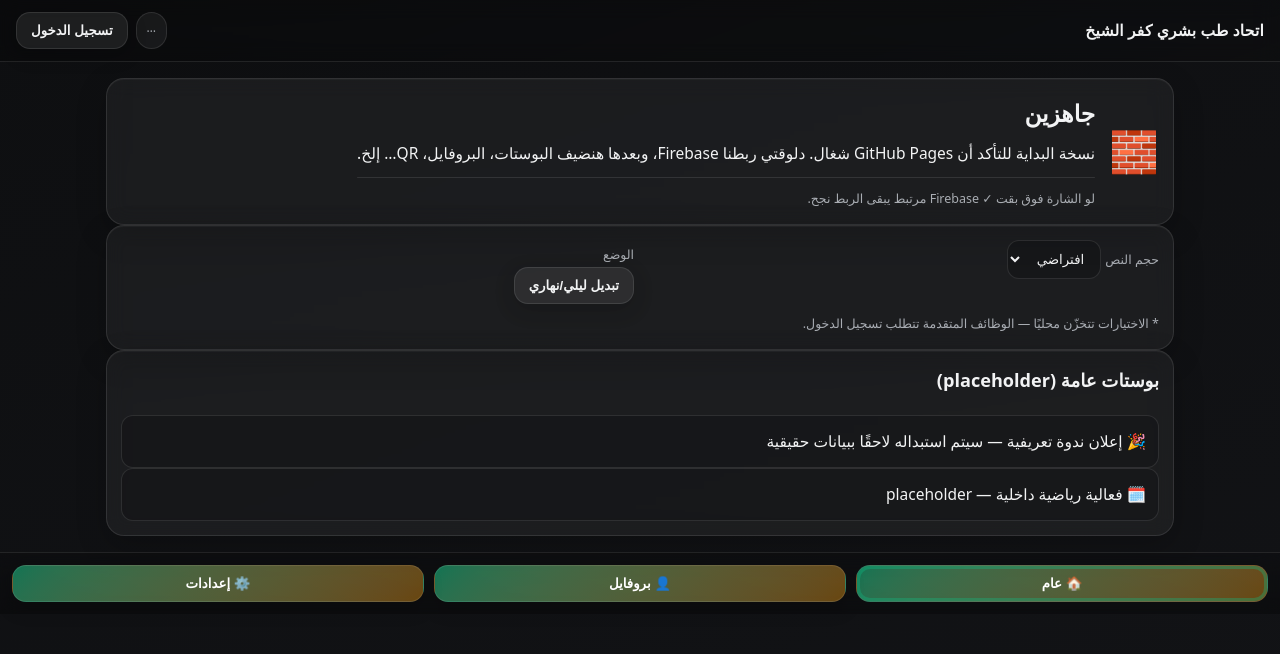
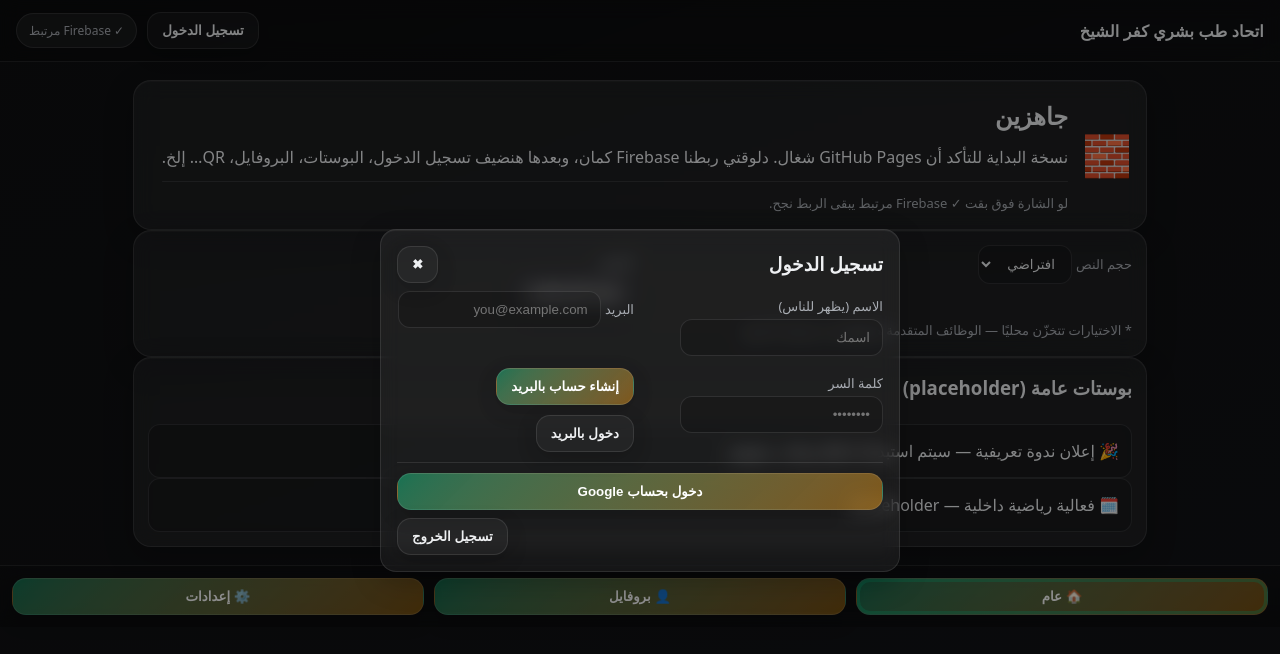
Before and after one commit to 2b4r/ittihad-med-kfs, a plain HTML site: page index.html in a window 1280 px wide. Both pictures are taken after a click on the button "تسجيل الدخول". Drawn offline with Linux system fonts and the light colour scheme; no server answers.

Commit message:
index.html

```diff
--- a/index.html
+++ b/index.html
@@ -4,13 +4,13 @@
 <meta charset="utf-8" />
 <meta name="viewport" content="width=device-width, initial-scale=1" />
 <title data-i18n="title">اتحاد طب بشري كفر الشيخ</title>
-<meta name="color-scheme" content="dark light" />
+<meta name="theme-color" content="#101214"/>
 
 <style>
 :root{
   --bg1:#0e0f11; --bg2:#121316;
-  --card:rgba(255,255,255,.05);
-  --txt:#f2f3f4; --mut:#a9adb3; --bor:rgba(255,255,255,.10);
+  --card:rgba(255,255,255,.06);
+  --txt:#eef0f2; --mut:#a9adb3; --bor:rgba(255,255,255,.10);
   --ring:rgba(16,185,129,.35);
   --acc1:#10b981; --acc2:#f59e0b;
   --shadow:0 10px 30px rgba(0,0,0,.22), inset 0 1px 0 rgba(255,255,255,.04);
@@ -18,66 +18,67 @@
   --pad:14px; --gap:12px; --blur:10px;
 }
 :root.light{
-  --bg1:#fbfbfb; --bg2:#ffffff; --card:#ffffff;
-  --txt:#171717; --mut:#5b6066; --bor:rgba(0,0,0,.12);
-  --ring:rgba(245,158,11,.35); --shadow:0 10px 30px rgba(0,0,0,.08);
+  --bg1:#f6f7f8; --bg2:#ffffff; --card:rgba(255,255,255,.92);
+  --txt:#171717; --mut:#5b6066; --bor:rgba(0,0,0,.10);
+  --ring:rgba(245,158,11,.35);
+  --acc1:#16a34a; --acc2:#ea580c;
+  --shadow:0 10px 30px rgba(0,0,0,.1), inset 0 1px 0 rgba(255,255,255,.9);
 }
 *{box-sizing:border-box} html,body{height:100%}
 body{
-  margin:0; font:15.5px/1.75 ui-rounded,system-ui,Segoe UI,Arial;
+  margin:0; font:16px/1.75 ui-rounded,system-ui,Segoe UI,Arial;
   color:var(--txt);
   background:linear-gradient(160deg,var(--bg1),var(--bg2)) fixed;
   -webkit-font-smoothing:antialiased; text-rendering:optimizeLegibility;
 }
-.topbar{position:sticky;top:0;z-index:40;display:flex;justify-content:space-between;align-items:center;gap:10px;
+.topbar{position:sticky;top:0;z-index:20;display:flex;justify-content:space-between;align-items:center;
   padding:12px 16px;background:linear-gradient(160deg,rgba(0,0,0,.28),rgba(0,0,0,.12));
   backdrop-filter:blur(var(--blur));border-bottom:1px solid var(--bor)}
 .brand{font-weight:800;letter-spacing:.2px}
-.badge{border:1px solid var(--bor);border-radius:999px;padding:4px 10px;background:rgba(255,255,255,.06);color:var(--mut);font-size:12px}
-.actions{display:flex;gap:8px;flex-wrap:wrap}
-.container{max-width:1100px;margin:0 auto;padding:16px}
+.badge{border:1px solid var(--bor);border-radius:999px;padding:6px 12px;background:rgba(255,255,255,.06);color:var(--mut);font-size:12px}
+.container{max-width:1050px;margin:0 auto;padding:18px}
 .view.hidden{display:none}
 .card{background:var(--card);border:1px solid var(--bor);border-radius:var(--radius-xl);
   padding:var(--pad);box-shadow:var(--shadow);backdrop-filter:blur(var(--blur));transition:transform .12s}
 .card:hover{transform:translateY(-1px)}
 .separator{height:1px;background:var(--bor);margin:10px 0;border-radius:999px}
 .grid{display:grid;grid-template-columns:repeat(2,minmax(0,1fr));gap:var(--gap)}
-@media(max-width:900px){.grid{grid-template-columns:1fr}}
+@media(max-width:840px){.grid{grid-template-columns:1fr}}
 textarea,input,select,button{border:1px solid var(--bor);border-radius:var(--radius-md);
   background:rgba(0,0,0,.18);color:var(--txt);padding:10px 12px;outline:none;transition:.15s}
-:root.light textarea,:root.light input,:root.light select,:root.light button{background:#f6f7f9}
 textarea{min-height:100px;resize:vertical}
-input:focus,textarea:focus,select:focus{border-color:color-mix(in srgb,var(--acc1) 55%,#000);box-shadow:0 0 0 4px var(--ring)}
-button{cursor:pointer;border-radius:var(--radius-lg);font-weight:600;
-  background:linear-gradient(135deg,color-mix(in srgb,var(--acc1) 60%,transparent),color-mix(in srgb,var(--acc2) 40%,transparent));
+input:focus,textarea:focus,select:focus{border-color:color-mix(in srgb,var(--acc1) 45%,#000);box-shadow:0 0 0 4px var(--ring)}
+button{cursor:pointer;border-radius:var(--radius-lg);font-weight:700;
+  background:linear-gradient(135deg,color-mix(in srgb,var(--acc1) 55%,transparent),color-mix(in srgb,var(--acc2) 45%,transparent));
   color:#fff;border:1px solid var(--bor);padding:10px 14px;box-shadow:0 6px 20px rgba(0,0,0,.18)}
 button:hover{filter:brightness(1.05)} button:active{transform:translateY(1px)}
-button.ghost{background:rgba(255,255,255,.08);color:var(--txt)}
-.muted{color:var(--mut);font-size:12.5px}
+button.ghost{background:rgba(255,255,255,.04);color:var(--txt)}
+.muted{color:var(--mut);font-size:13px}
 .row{display:flex;gap:10px;flex-wrap:wrap;align-items:center}
-.bottom{position:sticky;bottom:0;z-index:30;display:flex;justify-content:space-around;gap:10px;padding:12px;
+.bottom{position:sticky;bottom:0;z-index:15;display:flex;justify-content:space-around;gap:10px;padding:12px;
   background:linear-gradient(0deg,rgba(0,0,0,.28),rgba(0,0,0,.12));border-top:1px solid var(--bor);backdrop-filter:blur(var(--blur))}
 .bottom button{flex:1;text-align:center}.bottom .active{box-shadow:0 0 0 3px var(--ring) inset}
-.post{border:1px solid var(--bor);border-radius:12px;padding:12px;background:rgba(0,0,0,.16)}
+.post{border:1px solid var(--bor);border-radius:12px;padding:12px;background:rgba(0,0,0,.18)}
 .alert{position:fixed;left:10px;right:10px;bottom:80px;background:#b91c1c;color:#fff;padding:10px;border-radius:12px;z-index:9999;display:none}
 .alert.show{display:block}
 
-/* Modal */
-.modal{position:fixed;inset:0;display:none;place-items:center;background:rgba(0,0,0,.45);z-index:50}
-.modal .box{width:min(560px,94vw);background:var(--card);border:1px solid var(--bor);
-  border-radius:16px;padding:16px;box-shadow:var(--shadow)}
-.modal h3{margin-top:0}
-.note{font-size:12px;color:var(--mut)}
+/* ===== Modal ===== */
+.modal{position:fixed;inset:0;background:rgba(0,0,0,.45);display:none;
+  place-items:center;z-index:40;padding:14px}
+.modal .box{width:min(520px,100%);background:var(--card);border:1px solid var(--bor);
+  border-radius:16px;padding:16px;box-shadow:var(--shadow);backdrop-filter:blur(10px)}
+.modal .head{display:flex;justify-content:space-between;align-items:center;margin-bottom:8px}
+.modal .head h3{margin:0}
 </style>
 </head>
 <body>
 
 <header class="topbar">
   <div class="brand" data-i18n="title">اتحاد طب بشري كفر الشيخ</div>
-  <div class="actions">
+  <div class="row">
+    <button id="btnOpenAuth" class="ghost"
+      onclick="document.getElementById('authModal').style.display='grid'">تسجيل الدخول</button>
     <div class="badge" id="statusBadge">…</div>
-    <button id="btnOpenAuth" class="ghost">تسجيل الدخول</button>
-    <button id="btnSignOut" class="ghost" style="display:none">تسجيل الخروج</button>
   </div>
 </header>
 
@@ -91,7 +92,7 @@ button.ghost{background:rgba(255,255,255,.08);color:var(--txt)}
         <div>
           <h2 style="margin:0 0 6px" data-i18n="ready">جاهزين</h2>
           <p style="margin:0" data-i18n="desc">
-            نسخة البداية للتأكد أن GitHub Pages شغال. دلوقتي ربطنا Firebase، وبعدها هنضيف البوستات، البروفايل، QR… إلخ.
+            نسخة البداية للتأكد أن GitHub Pages شغال. دلوقتي ربطنا Firebase كمان، وبعدها هنضيف تسجيل الدخول، البوستات، البروفايل، QR… إلخ.
           </p>
           <div class="separator"></div>
           <p class="muted" style="margin:0" data-i18n="badgeNote">
@@ -106,9 +107,9 @@ button.ghost{background:rgba(255,255,255,.08);color:var(--txt)}
         <div>
           <label class="muted" data-i18n="fontSize">حجم النص</label>
           <select id="fontSizeSel">
-            <option value="15.5" data-i18n="fsDefault">افتراضي</option>
-            <option value="16" data-i18n="fsLarge">كبير</option>
-            <option value="17" data-i18n="fsXL">أكبر</option>
+            <option value="16" data-i18n="fsDefault">افتراضي</option>
+            <option value="17" data-i18n="fsLarge">كبير</option>
+            <option value="18" data-i18n="fsXL">أكبر</option>
           </select>
         </div>
         <div>
@@ -117,7 +118,7 @@ button.ghost{background:rgba(255,255,255,.08);color:var(--txt)}
         </div>
       </div>
       <p class="muted" style="margin:.6rem 0 0" data-i18n="prefsNote">
-        * الاختيارات تتخزّن محليًا — الوظائف المتقدمة تتطلب تسجيل الدخول.
+        * الاختيارات تتخزّن محليًا — الوظائف المتقدمة هنفعلها بعد تسجيل الدخول.
       </p>
     </div>
 
@@ -135,27 +136,26 @@ button.ghost{background:rgba(255,255,255,.08);color:var(--txt)}
       <div class="grid">
         <div>
           <label class="muted" data-i18n="name">الاسم</label>
-          <input id="pName" placeholder="—">
+          <input id="pName" placeholder="—" value="Mahmoud Emara">
         </div>
         <div>
           <label class="muted" data-i18n="email">البريد</label>
-          <input id="pEmail" placeholder="—">
+          <input id="pEmail" placeholder="—" value="dr.emara10@gmail.com">
         </div>
         <div>
           <label class="muted" data-i18n="age">العمر</label>
-          <input id="pAge" type="number" min="16" max="100" placeholder="—">
+          <input id="pAge" type="number" min="16" max="100" placeholder="—" value="18">
         </div>
         <div>
           <label class="muted" data-i18n="batch">رقم الدفعة</label>
-          <input id="pBatch" placeholder="—">
+          <input id="pBatch" placeholder="—" value="12">
         </div>
       </div>
       <div class="row" style="margin-top:10px">
         <button class="ghost" id="btnSaveProfile" data-i18n="saveLocal">حفظ (محليًا الآن)</button>
-        <button id="btnSaveToCloud">حفظ على السحابة</button>
       </div>
-      <p class="muted" style="margin:.6rem 0 0" id="profileTip">
-        * بعد تسجيل الدخول، «حفظ على السحابة» بيربط بياناتك بالحساب واسم مستخدم فريد.
+      <p class="muted" style="margin:.6rem 0 0" data-i18n="profileNote">
+        * في مرحلة تسجيل الدخول هنربط البيانات دي بحساب المستخدم.
       </p>
     </div>
   </section>
@@ -181,7 +181,7 @@ button.ghost{background:rgba(255,255,255,.08);color:var(--txt)}
         </div>
       </div>
       <p class="muted" style="margin:.6rem 0 0" data-i18n="laterNote">
-        * قريبًا: لوحة المشرف، واعتماد الحسابات، ومسح QR للحضور.
+        * لاحقًا هنضيف لوحة المشرف، والموافقة على الحسابات، ومسح QR للحضور.
       </p>
     </div>
   </section>
@@ -194,33 +194,38 @@ button.ghost{background:rgba(255,255,255,.08);color:var(--txt)}
   <button data-view="view-settings" data-i18n="tabSettings">⚙️ إعدادات</button>
 </nav>
 
-<!-- Modal: Auth -->
-<div class="modal" id="authModal" aria-hidden="true">
+<!-- ====== AUTH MODAL ====== -->
+<div id="authModal" class="modal">
   <div class="box">
-    <div class="row" style="justify-content:space-between">
-      <h3 style="margin:0">تسجيل الدخول</h3>
-      <button id="btnCloseAuth" class="ghost">✖</button>
+    <div class="head">
+      <h3>تسجيل الدخول</h3>
+      <button id="btnCloseAuth" class="ghost"
+        onclick="document.getElementById('authModal').style.display='none'">✖</button>
     </div>
-    <div class="grid" style="margin-top:8px">
+    <div class="grid">
       <div>
-        <label class="muted">الاسم (سيُحجز كاسم مستخدم فريد)</label>
-        <input id="authName" placeholder="أدخل اسمك">
+        <label class="muted">الاسم (يظهر للناس)</label>
+        <input id="authName" placeholder="اسمك">
       </div>
       <div>
-        <label class="muted">البريد الإلكتروني</label>
-        <input id="authEmail" inputmode="email" placeholder="name@email.com">
+        <label class="muted">البريد</label>
+        <input id="authEmail" placeholder="you@example.com">
       </div>
       <div>
-        <label class="muted">كلمة المرور</label>
+        <label class="muted">كلمة السر</label>
         <input id="authPass" type="password" placeholder="••••••••">
       </div>
-      <div class="row">
-        <button id="btnEmailSignUp">إنشاء حساب</button>
-        <button id="btnEmailSignIn" class="ghost">دخول</button>
-        <button id="btnGoogle">دخول عبر Google</button>
+      <div class="row" style="align-items:flex-end">
+        <button id="btnEmailSignUp">إنشاء حساب بالبريد</button>
+        <button id="btnEmailSignIn" class="ghost">دخول بالبريد</button>
       </div>
     </div>
-    <div id="authHint" class="note" style="margin-top:8px"></div>
+    <div class="separator"></div>
+    <button id="btnGoogle" style="width:100%">دخول بحساب Google</button>
+    <div class="row" style="margin-top:8px;justify-content:space-between">
+      <div class="muted" id="authHint"></div>
+      <button id="btnSignOut" class="ghost">تسجيل الخروج</button>
+    </div>
   </div>
 </div>
 
@@ -278,43 +283,22 @@ button.ghost{background:rgba(255,255,255,.08);color:var(--txt)}
     }
   }
 
-  // i18n
+  // ====== i18n ======
   const dict={
-    ar:{title:"اتحاد طب بشري كفر الشيخ",ready:"جاهزين",desc:"نسخة البداية للتأكد أن GitHub Pages شغال. دلوقتي ربطنا Firebase، وبعدها هنضيف البوستات، البروفايل، QR… إلخ.",
+    ar:{title:"اتحاد طب بشري كفر الشيخ",ready:"جاهزين",desc:"نسخة البداية للتأكد أن GitHub Pages شغال. دلوقتي ربطنا Firebase كمان، وبعدها هنضيف تسجيل الدخول، البوستات، البروفايل، QR… إلخ.",
       badgeNote:"لو الشارة فوق بقت ✓ Firebase مرتبط يبقى الربط نجح.",fontSize:"حجم النص",fsDefault:"افتراضي",fsLarge:"كبير",fsXL:"أكبر",
-      theme:"الوضع",toggleTheme:"تبديل ليلي/نهاري",prefsNote:"* الاختيارات تتخزّن محليًا — الوظائف المتقدمة تتطلب تسجيل الدخول.",
+      theme:"الوضع",toggleTheme:"تبديل ليلي/نهاري",prefsNote:"* الاختيارات تتخزّن محليًا — الوظائف المتقدمة هنفعلها بعد تسجيل الدخول.",
       publicPosts:"بوستات عامة (placeholder)",post1:"إعلان ندوة تعريفية — سيتم استبداله لاحقًا ببيانات حقيقية",post2:"فعالية رياضية داخلية — placeholder",
-      profile:"بروفايل",name:"الاسم",email:"البريد",age:"العمر",batch:"رقم الدفعة",saveLocal:"حفظ (محليًا الآن)",
-      settings:"إعدادات",language:"اللغة",customize:"تخصيص",clearPrefs:"مسح تفضيلات الجهاز",laterNote:"* قريبًا: لوحة المشرف، واعتماد الحسابات، ومسح QR للحضور.",
+      profile:"بروفايل",name:"الاسم",email:"البريد",age:"العمر",batch:"رقم الدفعة",saveLocal:"حفظ (محليًا الآن)",profileNote:"* في مرحلة تسجيل الدخول هنربط البيانات دي بحساب المستخدم.",
+      settings:"إعدادات",language:"اللغة",customize:"تخصيص",clearPrefs:"مسح تفضيلات الجهاز",laterNote:"* لاحقًا هنضيف لوحة المشرف، والموافقة على الحسابات، ومسح QR للحضور.",
       tabHome:"🏠 عام",tabProfile:"👤 بروفايل",tabSettings:"⚙️ إعدادات"},
-    en:{title:"Kafr El‑Sheikh Med Students’ Union",ready:"Ready",desc:"Starter to confirm GitHub Pages. We link Firebase now; posts, profile and QR come next.",
-      badgeNote:"If you see ✓ Firebase linked, the link is OK.",fontSize:"Font size",fsDefault:"Default",fsLarge:"Large",fsXL:"X‑Large",
-      theme:"Theme",toggleTheme:"Light/Dark",prefsNote:"* Preferences saved locally; advanced features need sign‑in.",
-      publicPosts:"Public posts (placeholder)",post1:"Intro seminar — will be replaced",post2:"Internal sports event — placeholder",
-      profile:"Profile",name:"Name",email:"Email",age:"Age",batch:"Batch",saveLocal:"Save (local)",
-      settings:"Settings",language:"Language",customize:"Customize",clearPrefs:"Clear local",laterNote:"* Admin console, approvals & QR soon.",
-      tabHome:"🏠 Home",tabProfile:"👤 Profile",tabSettings:"⚙️ Settings"},
-    es:{title:"Unión de Medicina Kafr El‑Sheikh",ready:"Listos",desc:"Página inicial para comprobar GitHub Pages. Enlazamos Firebase; luego posts, perfil y QR.",
-      badgeNote:"Si ves ✓ Firebase linked, OK.",fontSize:"Tamaño de fuente",fsDefault:"Predeterminado",fsLarge:"Grande",fsXL:"Muy grande",
-      theme:"Tema",toggleTheme:"Claro/Oscuro",prefsNote:"* Preferencias locales; funciones avanzadas requieren inicio de sesión.",
-      publicPosts:"Publicaciones públicas (placeholder)",post1:"Seminario de introducción",post2:"Evento deportivo interno",
-      profile:"Perfil",name:"Nombre",email:"Correo",age:"Edad",batch:"Promoción",saveLocal:"Guardar (local)",
-      settings:"Ajustes",language:"Idioma",customize:"Personalizar",clearPrefs:"Borrar",laterNote:"* Próximo: panel admin y QR.",
-      tabHome:"🏠 Inicio",tabProfile:"👤 Perfil",tabSettings:"⚙️ Ajustes"},
-    fr:{title:"Union Médecine – Kafr El‑Cheikh",ready:"Prêts",desc:"Page de vérif GitHub Pages. On lie Firebase; posts, profil et QR après.",
-      badgeNote:"Si ✓ Firebase linked s’affiche, c’est bon.",fontSize:"Taille du texte",fsDefault:"Par défaut",fsLarge:"Grand",fsXL:"Très grand",
-      theme:"Thème",toggleTheme:"Clair/Sombre",prefsNote:"* Préférences locales; fonctions avancées nécessitent connexion.",
-      publicPosts:"Publications publiques (bouchon)",post1:"Séminaire d’intro",post2:"Événement sportif interne",
-      profile:"Profil",name:"Nom",email:"Email",age:"Âge",batch:"Promo",saveLocal:"Enregistrer (local)",
-      settings:"Paramètres",language:"Langue",customize:"Personnaliser",clearPrefs:"Effacer",laterNote:"* Bientôt: admin & QR.",
-      tabHome:"🏠 Accueil",tabProfile:"👤 Profil",tabSettings:"⚙️ Réglages"},
-    de:{title:"Med‑Studierendenrat Kafr El‑Sheikh",ready:"Bereit",desc:"Startseite zur Prüfung. Jetzt Firebase; Posts, Profil & QR folgen.",
-      badgeNote:"Wenn ✓ Firebase linked erscheint, passt es.",fontSize:"Schriftgröße",fsDefault:"Standard",fsLarge:"Groß",fsXL:"Sehr groß",
-      theme:"Theme",toggleTheme:"Hell/Dunkel",prefsNote:"* Lokale Einstellungen; erweiterte Funktionen nach Anmeldung.",
-      publicPosts:"Öffentliche Beiträge (Platzhalter)",post1:"Einführungsseminar",post2:"Internes Sportevent",
-      profile:"Profil",name:"Name",email:"E‑Mail",age:"Alter",batch:"Jahrgang",saveLocal:"Speichern (lokal)",
-      settings:"Einstellungen",language:"Sprache",customize:"Anpassen",clearPrefs:"Löschen",laterNote:"* Bald: Admin & QR.",
-      tabHome:"🏠 Start",tabProfile:"👤 Profil",tabSettings:"⚙️ Einstell."}
+    en:{title:"Kafr El-Sheikh Med Students’ Union",ready:"Ready",desc:"Starter page to confirm GitHub Pages is working. We also link Firebase now, then we’ll add Sign‑in, Posts, Profile, QR, etc.",
+      badgeNote:"If the badge shows ✓ Firebase linked, the link is OK.",fontSize:"Font size",fsDefault:"Default",fsLarge:"Large",fsXL:"X‑Large",
+      theme:"Theme",toggleTheme:"Light/Dark",prefsNote:"* Preferences are saved locally. Advanced features require sign‑in.",
+      publicPosts:"Public posts (placeholder)",post1:"Intro seminar announcement — will be replaced with real data",post2:"Internal sports event — placeholder",
+      profile:"Profile",name:"Name",email:"Email",age:"Age",batch:"Batch No.",saveLocal:"Save (local)",profileNote:"* Will be linked to the user after sign‑in stage.",
+      settings:"Settings",language:"Language",customize:"Customize",clearPrefs:"Clear local prefs",laterNote:"* Admin dashboard, approvals and QR attendance come next.",
+      tabHome:"🏠 Home",tabProfile:"👤 Profile",tabSettings:"⚙️ Settings"}
   };
   const i18nElems=[...document.querySelectorAll('[data-i18n]')];
   function applyLang(lang){
@@ -329,10 +313,6 @@ button.ghost{background:rgba(255,255,255,.08);color:var(--txt)}
   applyLang(savedLang);
   const langSel=document.getElementById('langSel');
   if(langSel){ langSel.onchange=()=>applyLang(langSel.value); }
-
-  // clear local
-  const clr=document.getElementById('btnClearLocal');
-  if(clr){ clr.onclick=()=>{ localStorage.clear(); location.reload(); }; }
 })();
 </script>
 
@@ -342,27 +322,52 @@ button.ghost{background:rgba(255,255,255,.08);color:var(--txt)}
 <script src="https://www.gstatic.com/firebasejs/10.12.0/firebase-firestore-compat.js"></script>
 
 <script>
-// مفاتيح مشروعك
+// مفاتيح مشروعك (Client keys — عادي تكون عامة)
 const firebaseConfig = {
   apiKey: "AIzaSyDfiO-4J0DIHSKZo_vdBXeS343eJ0x4pYo",
   authDomain: "ittihad-med-kfs.firebaseapp.com",
   projectId: "ittihad-med-kfs",
   appId: "1:323302922960:web:3343605d75d2a5147cdcd5"
 };
-firebase.initializeApp(firebaseConfig);
-const auth = firebase.auth();
-const db   = firebase.firestore();
+
+(function(){
+  const badge = document.getElementById('statusBadge');
+  const errBox = document.getElementById('errBox');
+  const toast = (msg)=>{ errBox.textContent=msg; errBox.classList.add('show'); setTimeout(()=>errBox.classList.remove('show'),4000); };
+
+  try{
+    firebase.initializeApp(firebaseConfig);
+    const db = firebase.firestore();
+
+    // كتابة اختبارية للكشف عن Rules
+    db.collection('ping').doc('hello').set({time:new Date().toISOString(), page:location.href})
+      .then(()=>{ badge.textContent='✓ Firebase مرتبط'; })
+      .catch(e=>{
+        badge.textContent='⚠️ Firestore error';
+        if (e && e.code==='permission-denied') {
+          toast('Firestore Permission Denied — عدّل القواعد (Rules) أو سجّل الدخول.');
+        } else {
+          toast('Firestore error: ' + (e.message||e));
+        }
+        console.error(e);
+      });
+  }catch(e){
+    badge.textContent='⚠️ Init error';
+    toast('Firebase init error: ' + (e.message||e));
+    console.error(e);
+  }
+})();
 </script>
 
 <script>
+/* ===== AUTH (Email + Google) + HOTFIX للمودال ===== */
 (function(){
-  const ADMINS = ['dr.emara10@gmail.com']; // عدّل/زود ايميلات الأدمن
+  const ADMINS = ['dr.emara10@gmail.com']; // تقدر تزود إيميلات الأدمن
 
-  const badge   = document.getElementById('statusBadge');
-  const errBox  = document.getElementById('errBox');
+  // عناصر
   const modal   = document.getElementById('authModal');
   const openBtn = document.getElementById('btnOpenAuth');
-  const outBtn  = document.getElementById('btnSignOut');
+  const closeBtn= document.getElementById('btnCloseAuth');
   const nameInp = document.getElementById('authName');
   const email   = document.getElementById('authEmail');
   const pass    = document.getElementById('authPass');
@@ -370,40 +375,73 @@ const db   = firebase.firestore();
   const btnUp   = document.getElementById('btnEmailSignUp');
   const btnIn   = document.getElementById('btnEmailSignIn');
   const btnG    = document.getElementById('btnGoogle');
-  const btnClose= document.getElementById('btnCloseAuth');
+  const btnOut  = document.getElementById('btnSignOut');
+  const badge   = document.getElementById('statusBadge');
 
-  const show   = el => el && (el.style.display = '');
-  const hide   = el => el && (el.style.display = 'none');
-  const L      = s => (s||'').trim();
-  const lower  = s => L(s).toLowerCase();
-  const toast  = msg => { if(hint){ hint.textContent = msg; } };
-  const isAdminEmail = (u) => u && ADMINS.includes(lower(u.email||''));
+  const auth = firebase.auth();
+  const db   = firebase.firestore();
 
-  function toggleModal(v){ if(!modal) return; modal.style.display = v ? 'grid' : 'none'; toast(''); }
-  if(openBtn) openBtn.onclick = ()=> toggleModal(true);
-  if(btnClose) btnClose.onclick = ()=> toggleModal(false);
+  // Hotfix: فتح/قفل المودال دائمًا
+  if(openBtn && modal) openBtn.onclick = ()=> modal.style.display='grid';
+  if(closeBtn && modal) closeBtn.onclick= ()=> modal.style.display='none';
+  window.addEventListener('click',e=>{ if(e.target===modal) modal.style.display='none'; });
 
-  // شارة الحالة بدون أي كتابة قبل المصادقة
-  auth.onAuthStateChanged(user=>{
-    if(user){
-      badge.textContent = (isAdminEmail(user) ? '👑 ' : '✓ ') + (user.email || user.uid.slice(0,6));
-      show(outBtn); hide(openBtn);
+  const L=s=>(s||'').trim();
+  const lower=s=>L(s).toLowerCase();
+  const isAdmin=u=>u && ADMINS.includes(lower(u.email||''));
+  const toast=msg=>{ if(hint) hint.textContent=msg; };
+
+  // تسجيل جديد بالبريد + اسم فريد (اختياري هنربطه لاحقًا بـ usernames)
+  if(btnUp) btnUp.onclick = async ()=>{
+    try{
+      const n=L(nameInp.value), em=L(email.value), pw=pass.value;
+      if(n.length<2) return toast('اكتب اسم صحيح (2 حرف فأكثر)');
+      const cred = await auth.createUserWithEmailAndPassword(em, pw);
+      // احفظ بيانات أولية للمستخدم
+      await db.collection('users').doc(cred.user.uid).set({
+        displayName:n, email:em, createdAt:firebase.firestore.FieldValue.serverTimestamp()
+      }, {merge:true});
+      toast('تم إنشاء الحساب ✔');
+    }catch(e){ toast(e.message||String(e)); }
+  };
+
+  // دخول بالبريد
+  if(btnIn) btnIn.onclick = async ()=>{
+    try{
+      const em=L(email.value), pw=pass.value;
+      await auth.signInWithEmailAndPassword(em,pw);
+      modal.style.display='none';
+    }catch(e){ toast(e.message||String(e)); }
+  };
+
+  // دخول بجوجل
+  if(btnG) btnG.onclick = async ()=>{
+    try{
+      const provider = new firebase.auth.GoogleAuthProvider();
+      await auth.signInWithPopup(provider);
+      modal.style.display='none';
+    }catch(e){ toast(e.message||String(e)); }
+  };
+
+  // خروج
+  if(btnOut) btnOut.onclick = ()=> auth.signOut();
+
+  // حالة المستخدم
+  auth.onAuthStateChanged(async (u)=>{
+    if(u){
+      badge.textContent = (isAdmin(u)?'🛡️ أدمن — ':'عضو — ') + (u.displayName||u.email);
+      // إنشاء سجل المستخدم لو مش موجود
+      const ref=db.collection('users').doc(u.uid);
+      const snap=await ref.get();
+      if(!snap.exists){
+        await ref.set({email:u.email||'', displayName:u.displayName||'', createdAt:firebase.firestore.FieldValue.serverTimestamp()});
+      }
     }else{
       badge.textContent = '✓ Firebase مرتبط';
-      hide(outBtn); show(openBtn);
     }
   });
+})();
+</script>
 
-  if(outBtn){ outBtn.onclick = ()=>auth.signOut(); }
-
-  // إنشاء حساب + حجز اسم فريد + إنشاء users/{uid} — كله في Transaction
-  async function createOrUpdateUserDoc(user, displayName){
-    const nameKey = lower(displayName);
-    await db.runTransaction(async (tx)=>{
-      const unameRef = db.collection('usernames').doc(nameKey);
-      const userRef  = db.collection('users').doc(user.uid);
-
-      const unameSnap = await tx.get(unameRef);
-      if (unameSnap.exists) throw new Error('الاسم مستخدم بالفعل');
-
-      tx.set(unameRef, { uid:u
+</body>
+</html>
```
